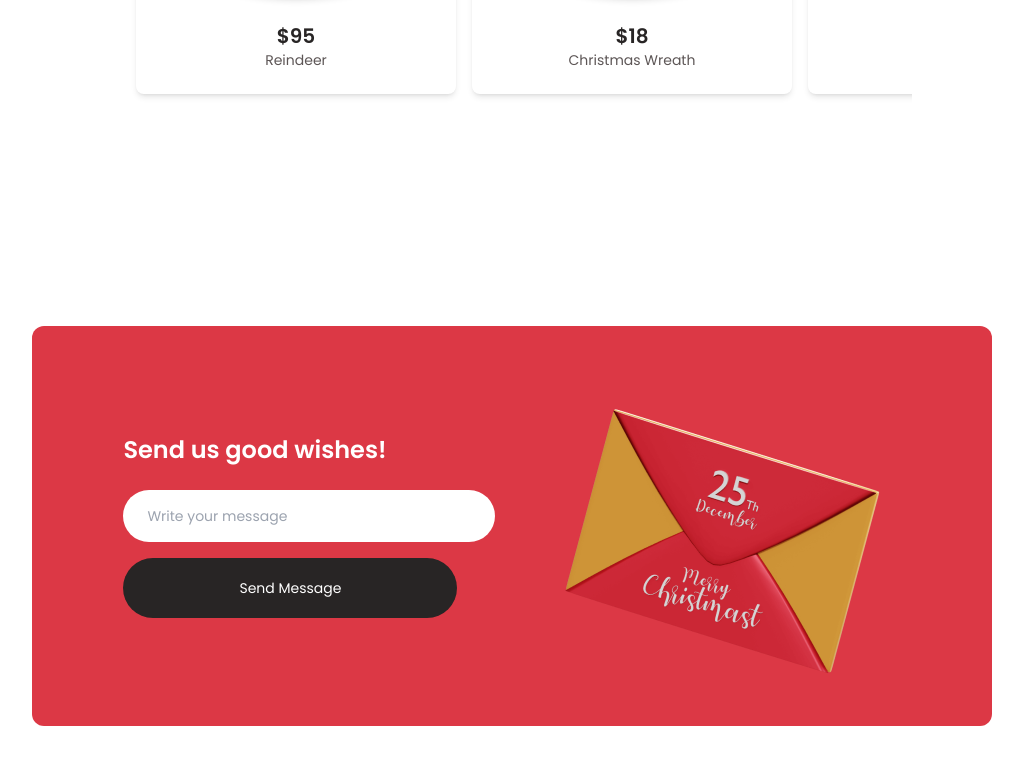
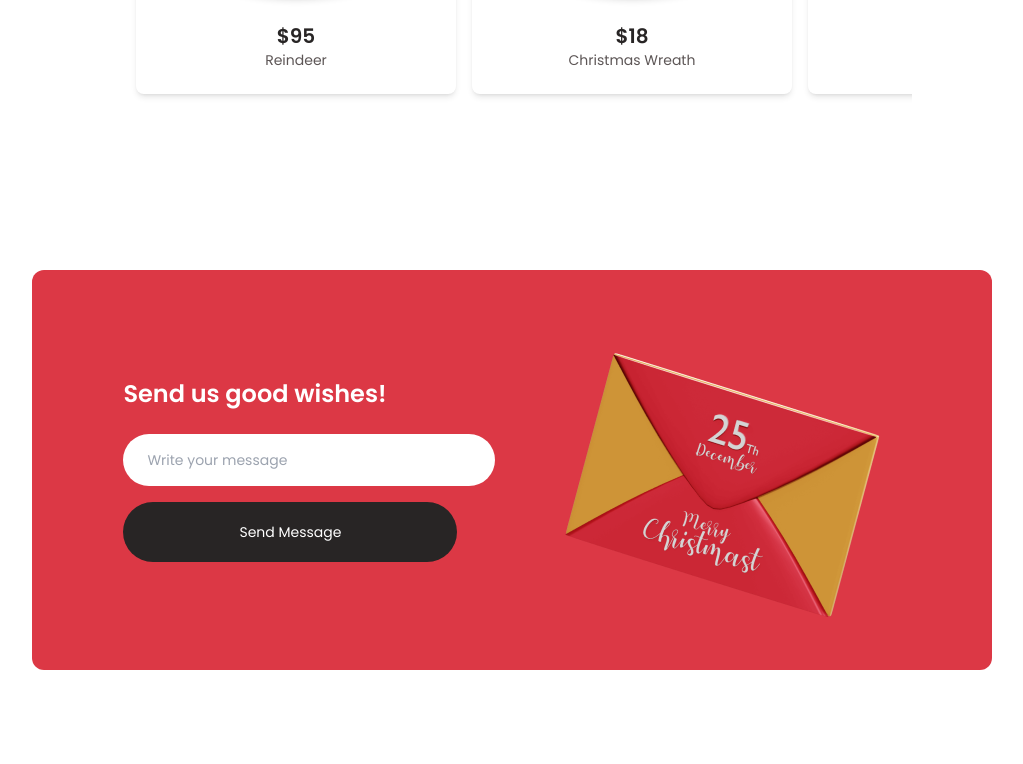
Before and after one commit to Jhoneric12/merry-mingle, a React (Vite) app: page / in a window 1280 px wide. Shown: the part 2792-3556 px from the top of the page, without its empty margins (128-1151 px from the left). After the commit the page ends 3502 px from the top, so only its background shows below. Built offline with nearby package versions, Linux system fonts and the light colour scheme.

Commit message:
removed paddin in letter

```diff
--- a/src/components/Letter.jsx
+++ b/src/components/Letter.jsx
@@ -5,7 +5,7 @@ import LetterDesktop from '../assets/letter-desktop.png'
 
 function Letter() {
   return (
-    <div className='py-24 px-6 md:px-30 lg:px-40 flex justify-center items-center'>
+    <div className='py-10 px-6 md:px-30 lg:px-40 flex justify-center items-center'>
         <div className='bg-light-primary-color w-full rounded-xl py-10 px-4 md:flex justify-center gap-10'>
             <div className='flex flex-col justify-center items-center md:items-start md:w-[40%]'>
                 <h1 className='font-semibold text-xl text-white md:text-2xl'>Send us good wishes!</h1>
```
